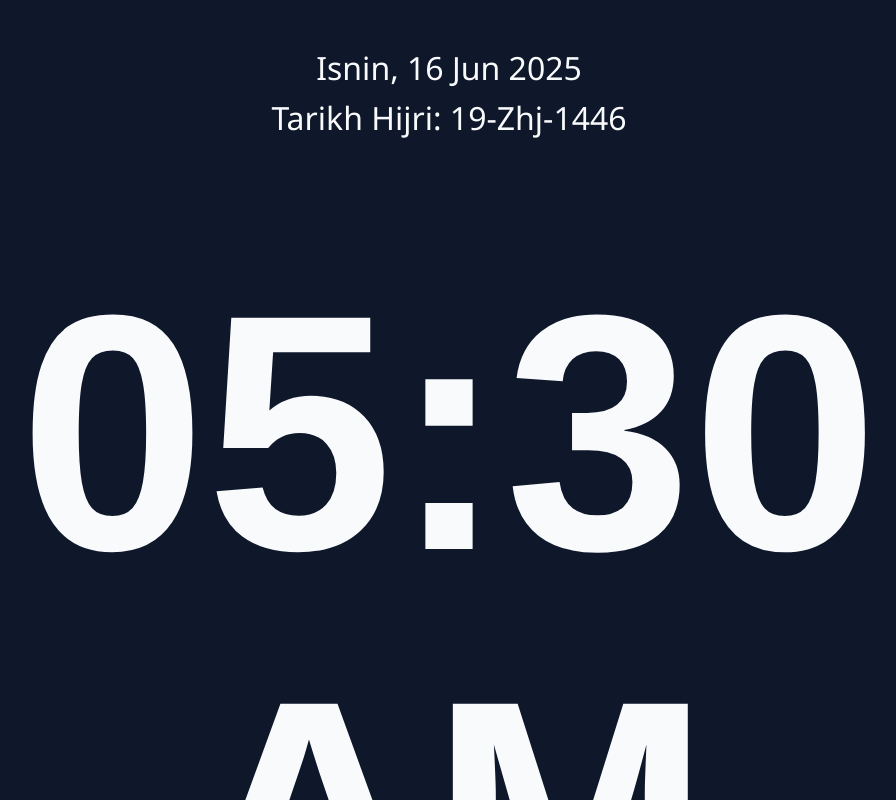
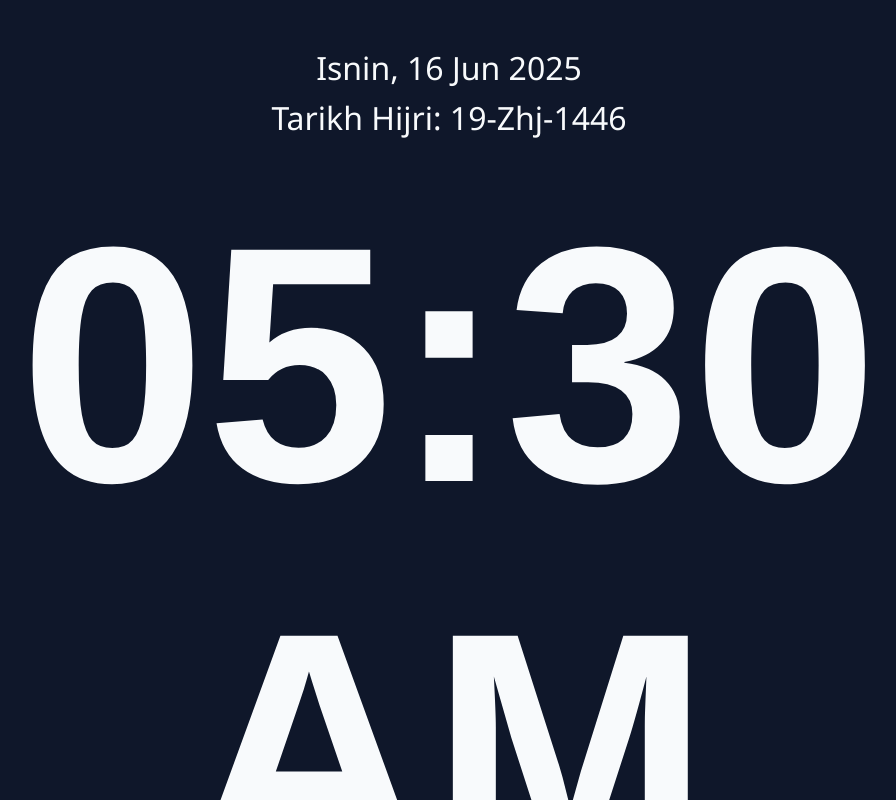
Before and after one commit to HomePC-005/prayer-times-05-ipad, a plain HTML site: page index.html in a window 1280 px wide. Shown: the whole page, without its empty margins (191-1087 px from the left). Drawn offline with Linux system fonts and the light colour scheme.

Commit message:
Update index.html

```diff
--- a/index.html
+++ b/index.html
@@ -39,7 +39,7 @@
     .clock {
       font-size: 6em;
       font-weight: bold;
-      margin: 0.3em 0;
+      margin: 0.1em 0;
     }
 
     #current-time {
```
